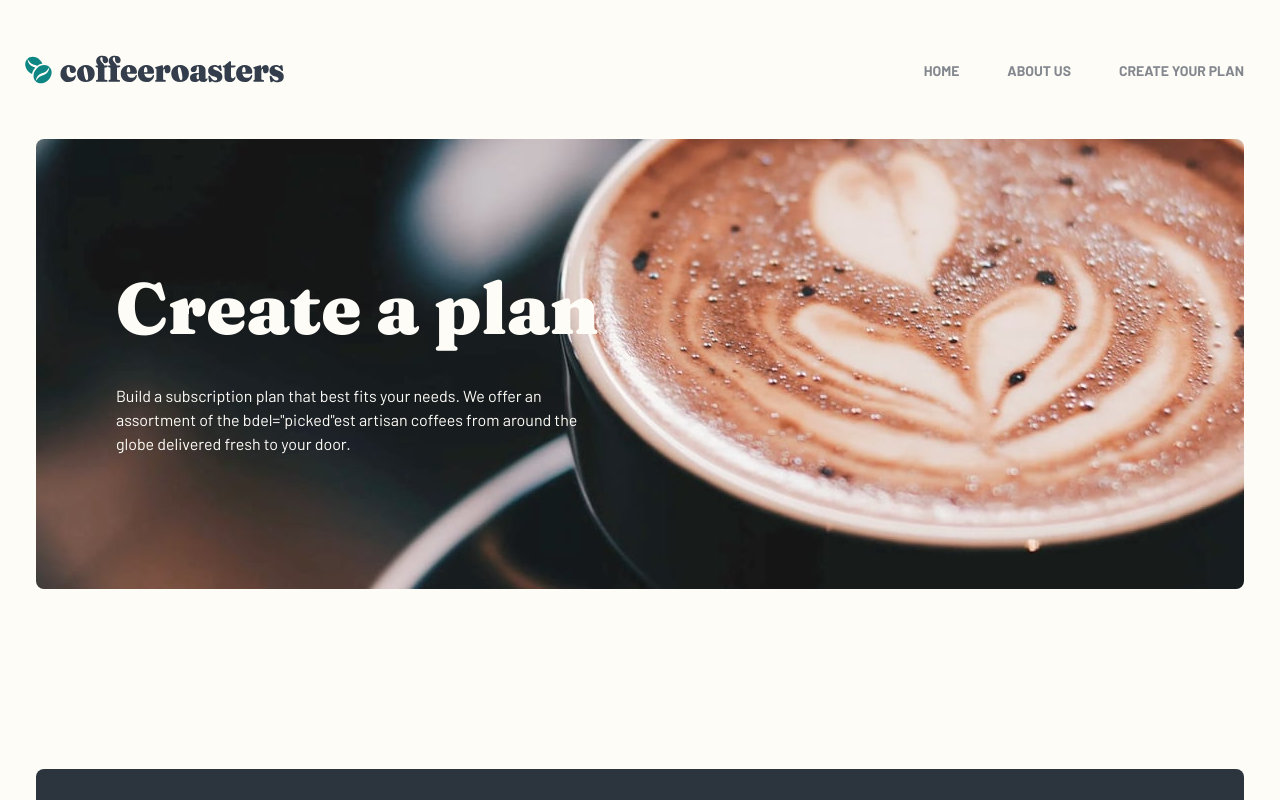
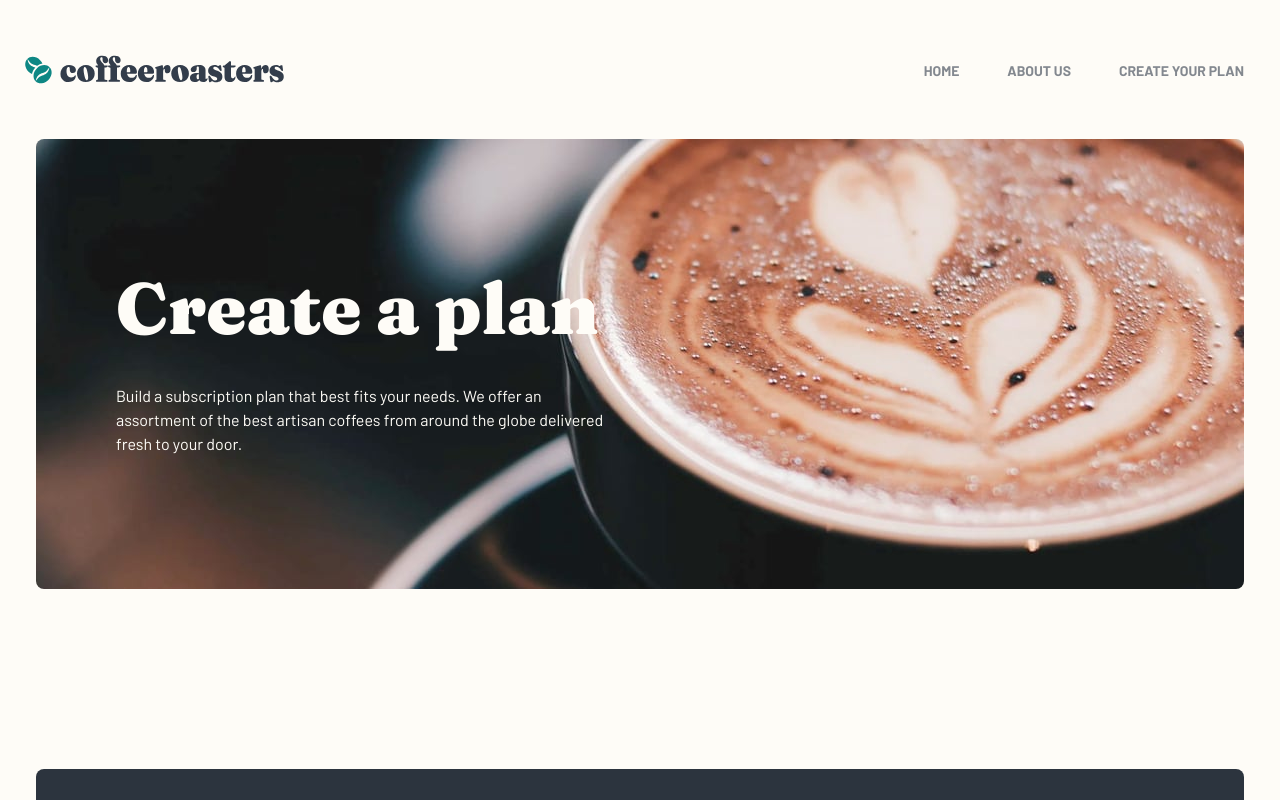
Before and after one commit to GabrielaMendes/vue-coffee-subsrcription-site, a Vue app: page /create-plan in a window 1280 px wide. Shown: the top 800 px of the page. Built offline with nearby package versions, Linux system fonts and the light colour scheme.

Commit message:
fix: fixed typo

```diff
--- a/src/views/CreatePlanView.vue
+++ b/src/views/CreatePlanView.vue
@@ -239,8 +239,7 @@ onMounted(() => toggleField("01"));
       >
         <h2 class="text-[40px] sm:text-5xl lg:text-7xl">Create a plan</h2>
         <p>
-          Build a subscription plan that best fits your needs. We offer an assortment of the
-          bdel="picked"est artisan coffees from around the globe delivered fresh to your door.
+          Build a subscription plan that best fits your needs. We offer an assortment of the best artisan coffees from around the globe delivered fresh to your door.
         </p>
       </div>
     </section>
```
